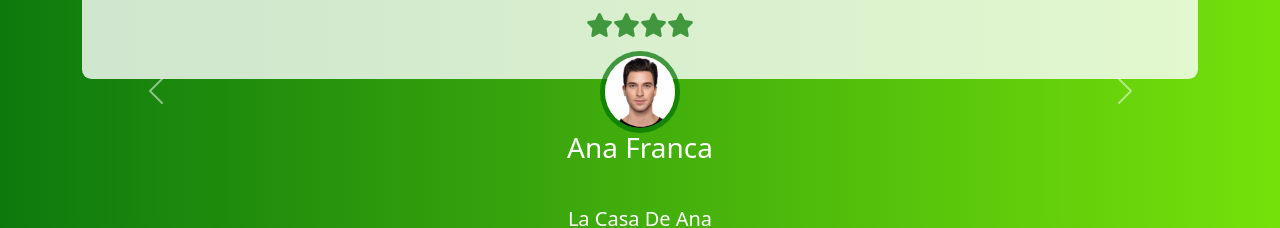
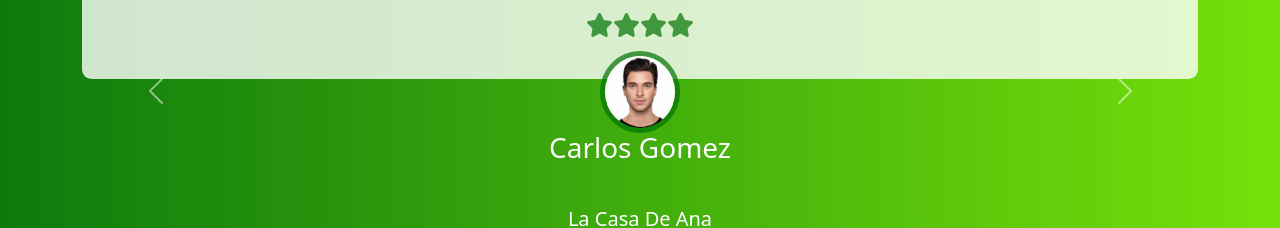
Before and after one commit to jonabenitez/portafolio-2023-, a React (Vite) app: page / in a window 1280 px wide. Shown: the part 3620-3848 px from the top of the page. Built offline with nearby package versions, Linux system fonts and the light colour scheme; a web font is replaced by a local one.

Commit message:
Se actualiza testimonials, y mis proyectos

```diff
--- a/my-components/Testimonials.jsx
+++ b/my-components/Testimonials.jsx
@@ -106,7 +106,7 @@ function Testimonials() {
           </div>
           {/**client-name */}
           <div className="testimonials__name">
-            <h3>Ana Franca</h3>
+            <h3>Carlos Gomez</h3>
             <p className="lead fw-light">La Casa de Ana</p>
           </div>
         </Carousel.Item>
```
